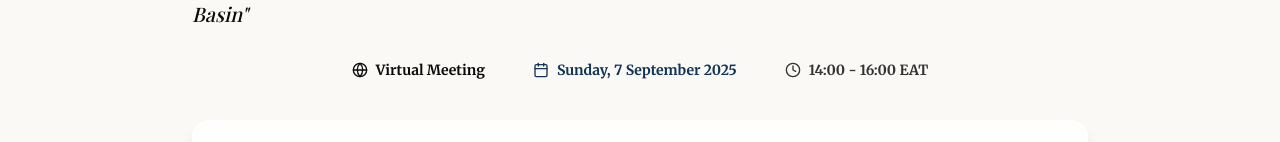
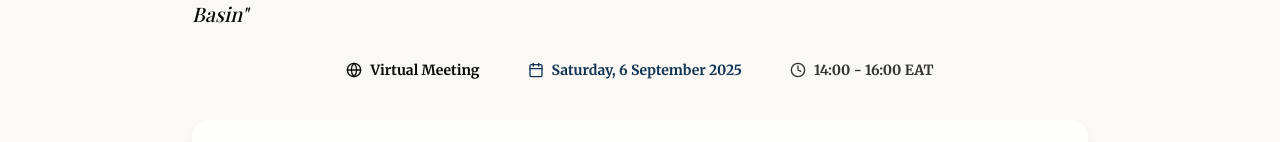
Before and after one commit to anniechan1/nile, a Next.js app: page /summit/working-groups/enterprises in a window 1280 px wide. Shown: the part 284-426 px from the top of the page. Built offline with nearby package versions, Linux system fonts and the light colour scheme; a web font is replaced by a local one.

Commit message:
change date

```diff
--- a/src/app/summit/working-groups/enterprises/page.tsx
+++ b/src/app/summit/working-groups/enterprises/page.tsx
@@ -37,7 +37,7 @@ export default function EnterprisesWorkingGroupPage() {
               </div>
               <div className="flex items-center space-x-2 bg-river-blue/10 px-4 py-2 rounded-full">
                 <Calendar className="h-4 w-4 text-river-blue" />
-                <span className="font-bold text-river-blue text-sm">Sunday, 7 September 2025</span>
+                <span className="font-bold text-river-blue text-sm">Saturday, 6 September 2025</span>
               </div>
               <div className="flex items-center space-x-2 bg-warm-gold/20 px-4 py-2 rounded-full">
                 <Clock className="h-4 w-4 text-charcoal" />
```
